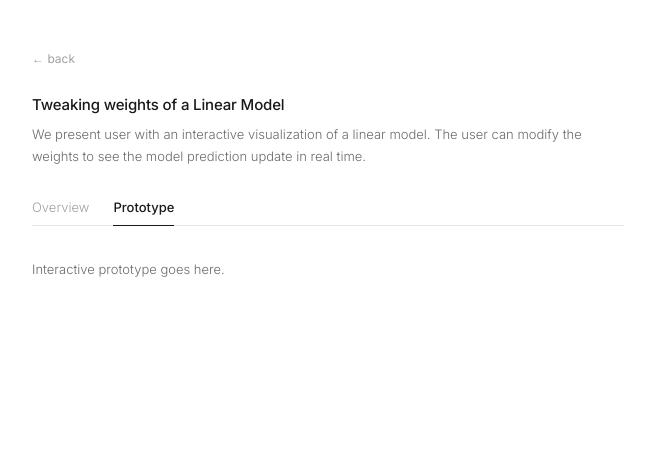
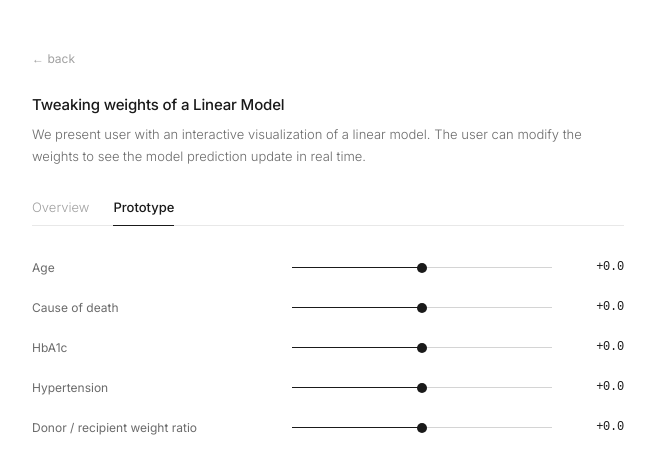
Before and after one commit to dennyabrain/iml-playground, a React (Vite) app: page /tweaking-weights in a window 1280 px wide. Both pictures are taken after a click on the button "Prototype". Shown: the top 474 px of the page, without its empty margins (32-687 px from the left). Built offline with nearby package versions, Linux system fonts and the light colour scheme.

Commit message:
feat: create sliders for linear model

```diff
--- /dev/null
+++ b/src/pages/tweaking-weights/PrototypeTab.css
@@ -0,0 +1,96 @@
+:root {
+  --accent: #e8501a;
+}
+
+.weights-panel {
+  display: flex;
+  flex-direction: column;
+  gap: 20px;
+  max-width: 640px;
+}
+
+.weight-row {
+  display: grid;
+  grid-template-columns: 240px 1fr 52px;
+  align-items: center;
+  gap: 20px;
+}
+
+.weight-label {
+  font-size: 12px;
+  font-weight: 400;
+  color: var(--text-secondary);
+}
+
+.weight-value {
+  font-size: 12px;
+  font-family: ui-monospace, monospace;
+  color: var(--text-primary);
+  text-align: right;
+  letter-spacing: -0.02em;
+}
+
+/* ── slider ─────────────────────────────────────────────────── */
+
+.weight-slider {
+  -webkit-appearance: none;
+  appearance: none;
+  width: 100%;
+  height: 20px;           /* click area */
+  background: transparent;
+  cursor: pointer;
+  outline: none;
+  padding: 0;
+  margin: 0;
+}
+
+/* track */
+.weight-slider::-webkit-slider-runnable-track {
+  height: 1px;
+  background: linear-gradient(
+    to right,
+    #1a1a1a 0%,
+    #1a1a1a var(--fill),
+    #d4d4d4 var(--fill),
+    #d4d4d4 100%
+  );
+}
+.weight-slider::-moz-range-track {
+  height: 1px;
+  background: #d4d4d4;
+}
+.weight-slider::-moz-range-progress {
+  height: 1px;
+  background: #1a1a1a;
+}
+
+/* zero tick — a thin vertical line at the midpoint */
+.weight-slider::-webkit-slider-container {
+  overflow: visible;
+}
+
+/* thumb */
+.weight-slider::-webkit-slider-thumb {
+  -webkit-appearance: none;
+  width: 10px;
+  height: 10px;
+  border-radius: 50%;
+  background: #1a1a1a;
+  margin-top: -4.5px;
+  transition: background 0.1s;
+}
+.weight-slider::-moz-range-thumb {
+  width: 10px;
+  height: 10px;
+  border-radius: 50%;
+  background: #1a1a1a;
+  border: none;
+}
+
+/* accent only on keyboard focus */
+.weight-slider:focus-visible::-webkit-slider-thumb {
+  background: var(--accent);
+}
+.weight-slider:focus-visible::-moz-range-thumb {
+  background: var(--accent);
+}
--- a/src/pages/tweaking-weights/PrototypeTab.jsx
+++ b/src/pages/tweaking-weights/PrototypeTab.jsx
@@ -1,3 +1,46 @@
+import { useState } from 'react'
+import './PrototypeTab.css'
+
+const WEIGHTS = [
+  { key: 'age',                      label: 'Age' },
+  { key: 'causeOfDeath',             label: 'Cause of death' },
+  { key: 'hba1c',                    label: 'HbA1c' },
+  { key: 'hypertension',             label: 'Hypertension' },
+  { key: 'donorRecipientWeightRatio',label: 'Donor / recipient weight ratio' },
+]
+
+const MIN = -10
+const MAX = 10
+const INITIAL = Object.fromEntries(WEIGHTS.map(w => [w.key, 0]))
+
 export default function PrototypeTab() {
-  return <p>Interactive prototype goes here.</p>
+  const [weights, setWeights] = useState(INITIAL)
+
+  const set = (key, value) =>
+    setWeights(prev => ({ ...prev, [key]: parseFloat(value) }))
+
+  return (
+    <div className="weights-panel">
+      {WEIGHTS.map(({ key, label }) => {
+        const val = weights[key]
+        const fill = ((val - MIN) / (MAX - MIN)) * 100
+        return (
+          <div key={key} className="weight-row">
+            <span className="weight-label">{label}</span>
+            <input
+              type="range"
+              min={MIN}
+              max={MAX}
+              step={0.1}
+              value={val}
+              onChange={e => set(key, e.target.value)}
+              className="weight-slider"
+              style={{ '--fill': `${fill}%` }}
+            />
+            <span className="weight-value">{val >= 0 ? `+${val.toFixed(1)}` : val.toFixed(1)}</span>
+          </div>
+        )
+      })}
+    </div>
+  )
 }
```
